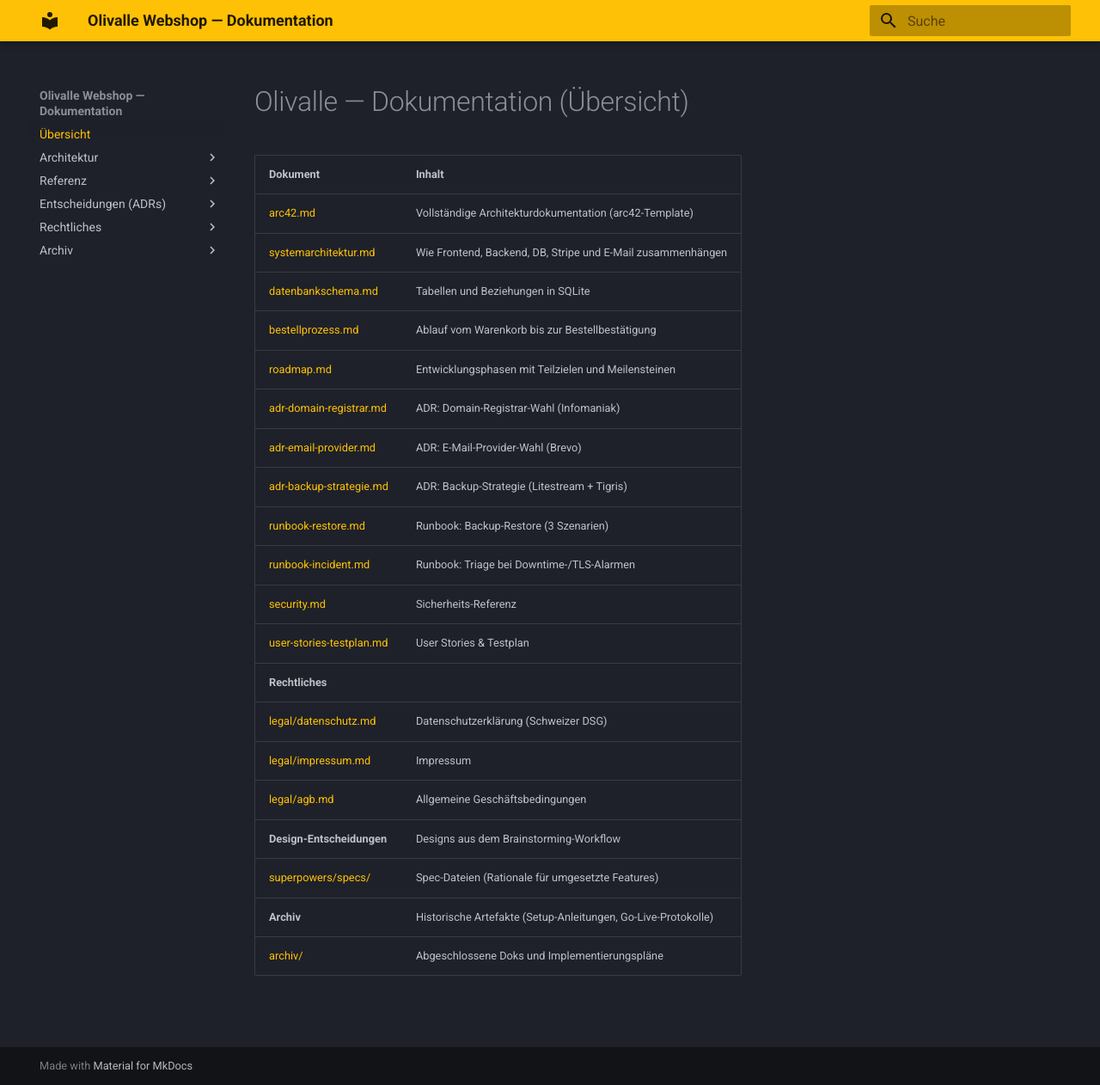
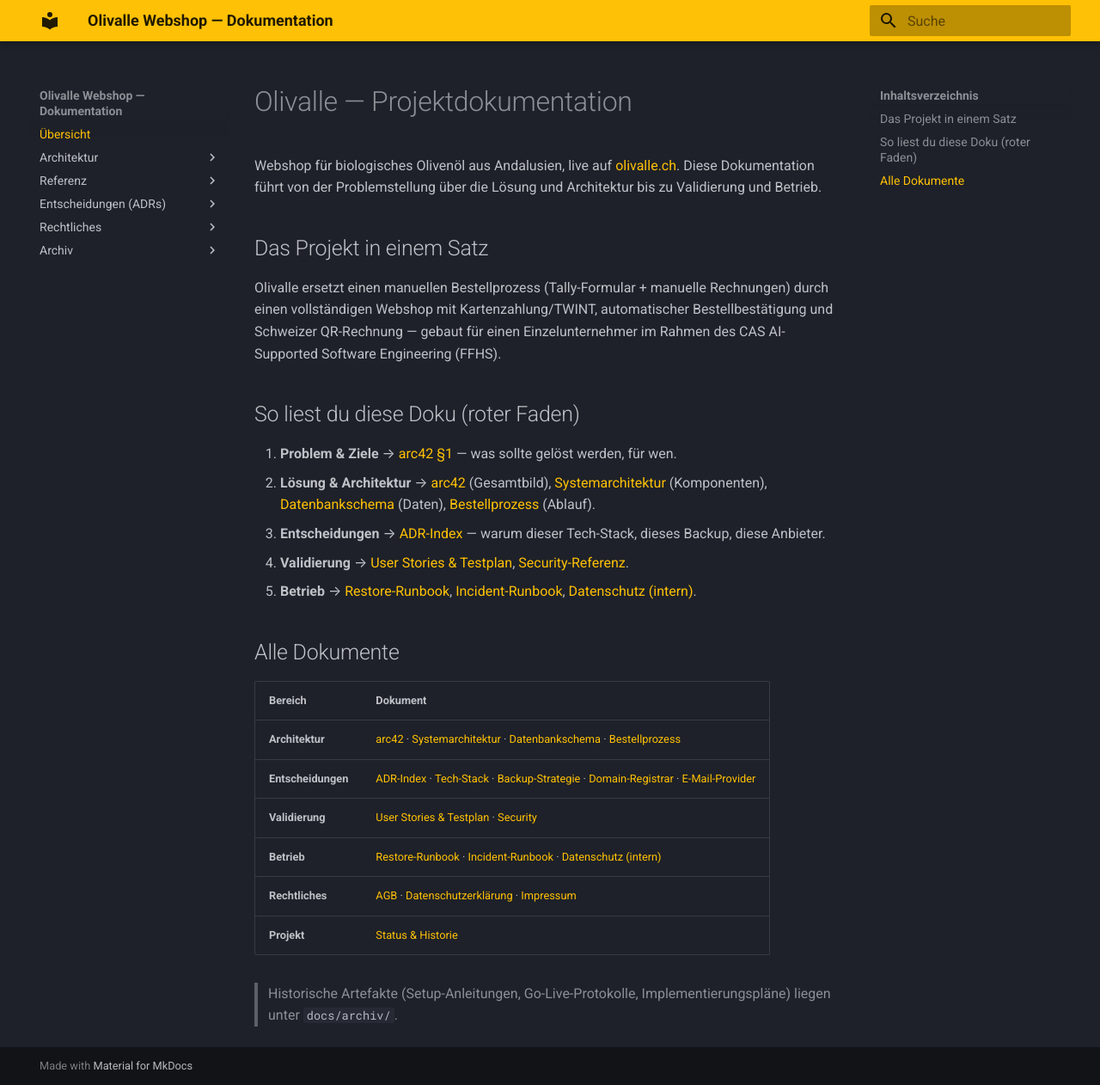
Before and after one commit to konstantinniedermann/olivalle-webshop, an MkDocs documentation site: the page built from docs/index.md, in a window 1280 px wide and 1262 px high. Shown: the whole window at 86% size. Built offline with MkDocs 1.6.1 and Material for MkDocs 9.7.7, drawn with Linux system fonts in a browser that asks for light colours.

Commit message:
docs: index.md zum erzählten Einstieg mit rotem Faden umbauen
Co-Authored-By: Claude Opus 4.8 (1M context) <noreply@anthropic.com>

```diff
--- a/docs/index.md
+++ b/docs/index.md
@@ -1,24 +1,28 @@
-# Olivalle — Dokumentation (Übersicht)
+# Olivalle — Projektdokumentation
 
-| Dokument | Inhalt |
+Webshop für biologisches Olivenöl aus Andalusien, live auf [olivalle.ch](https://olivalle.ch). Diese Dokumentation führt von der Problemstellung über die Lösung und Architektur bis zu Validierung und Betrieb.
+
+## Das Projekt in einem Satz
+
+Olivalle ersetzt einen manuellen Bestellprozess (Tally-Formular + manuelle Rechnungen) durch einen vollständigen Webshop mit Kartenzahlung/TWINT, automatischer Bestellbestätigung und Schweizer QR-Rechnung — gebaut für einen Einzelunternehmer im Rahmen des CAS AI-Supported Software Engineering (FFHS).
+
+## So liest du diese Doku (roter Faden)
+
+1. **Problem & Ziele** → [arc42 §1](arc42.md) — was sollte gelöst werden, für wen.
+2. **Lösung & Architektur** → [arc42](arc42.md) (Gesamtbild), [Systemarchitektur](systemarchitektur.md) (Komponenten), [Datenbankschema](datenbankschema.md) (Daten), [Bestellprozess](bestellprozess.md) (Ablauf).
+3. **Entscheidungen** → [ADR-Index](adr-index.md) — warum dieser Tech-Stack, dieses Backup, diese Anbieter.
+4. **Validierung** → [User Stories & Testplan](user-stories-testplan.md), [Security-Referenz](security.md).
+5. **Betrieb** → [Restore-Runbook](runbook-restore.md), [Incident-Runbook](runbook-incident.md), [Datenschutz (intern)](datenschutz.md).
+
+## Alle Dokumente
+
+| Bereich | Dokument |
 |---|---|
-| [arc42.md](arc42.md) | Vollständige Architekturdokumentation (arc42-Template) |
-| [systemarchitektur.md](systemarchitektur.md) | Wie Frontend, Backend, DB, Stripe und E-Mail zusammenhängen |
-| [datenbankschema.md](datenbankschema.md) | Tabellen und Beziehungen in SQLite |
-| [bestellprozess.md](bestellprozess.md) | Ablauf vom Warenkorb bis zur Bestellbestätigung |
-| [roadmap.md](roadmap.md) | Entwicklungsphasen mit Teilzielen und Meilensteinen |
-| [adr-domain-registrar.md](adr-domain-registrar.md) | ADR: Domain-Registrar-Wahl (Infomaniak) |
-| [adr-email-provider.md](adr-email-provider.md) | ADR: E-Mail-Provider-Wahl (Brevo) |
-| [adr-backup-strategie.md](adr-backup-strategie.md) | ADR: Backup-Strategie (Litestream + Tigris) |
-| [runbook-restore.md](runbook-restore.md) | Runbook: Backup-Restore (3 Szenarien) |
-| [runbook-incident.md](runbook-incident.md) | Runbook: Triage bei Downtime-/TLS-Alarmen |
-| [security.md](security.md) | Sicherheits-Referenz |
-| [user-stories-testplan.md](user-stories-testplan.md) | User Stories & Testplan |
-| **Rechtliches** | |
-| [legal/datenschutz.md](legal/datenschutz.md) | Datenschutzerklärung (Schweizer DSG) |
-| [legal/impressum.md](legal/impressum.md) | Impressum |
-| [legal/agb.md](legal/agb.md) | Allgemeine Geschäftsbedingungen |
-| **Design-Entscheidungen** | Designs aus dem Brainstorming-Workflow |
-| [superpowers/specs/](superpowers/specs/) | Spec-Dateien (Rationale für umgesetzte Features) |
-| **Archiv** | Historische Artefakte (Setup-Anleitungen, Go-Live-Protokolle) |
-| [archiv/](archiv/) | Abgeschlossene Doks und Implementierungspläne |
+| **Architektur** | [arc42](arc42.md) · [Systemarchitektur](systemarchitektur.md) · [Datenbankschema](datenbankschema.md) · [Bestellprozess](bestellprozess.md) |
+| **Entscheidungen** | [ADR-Index](adr-index.md) · [Tech-Stack](adr-tech-stack.md) · [Backup-Strategie](adr-backup-strategie.md) · [Domain-Registrar](adr-domain-registrar.md) · [E-Mail-Provider](adr-email-provider.md) |
+| **Validierung** | [User Stories & Testplan](user-stories-testplan.md) · [Security](security.md) |
+| **Betrieb** | [Restore-Runbook](runbook-restore.md) · [Incident-Runbook](runbook-incident.md) · [Datenschutz (intern)](datenschutz.md) |
+| **Rechtliches** | [AGB](legal/agb.md) · [Datenschutzerklärung](legal/datenschutz.md) · [Impressum](legal/impressum.md) |
+| **Projekt** | [Status & Historie](projekt-status.md) |
+
+> Historische Artefakte (Setup-Anleitungen, Go-Live-Protokolle, Implementierungspläne) liegen unter `docs/archiv/`.
```
